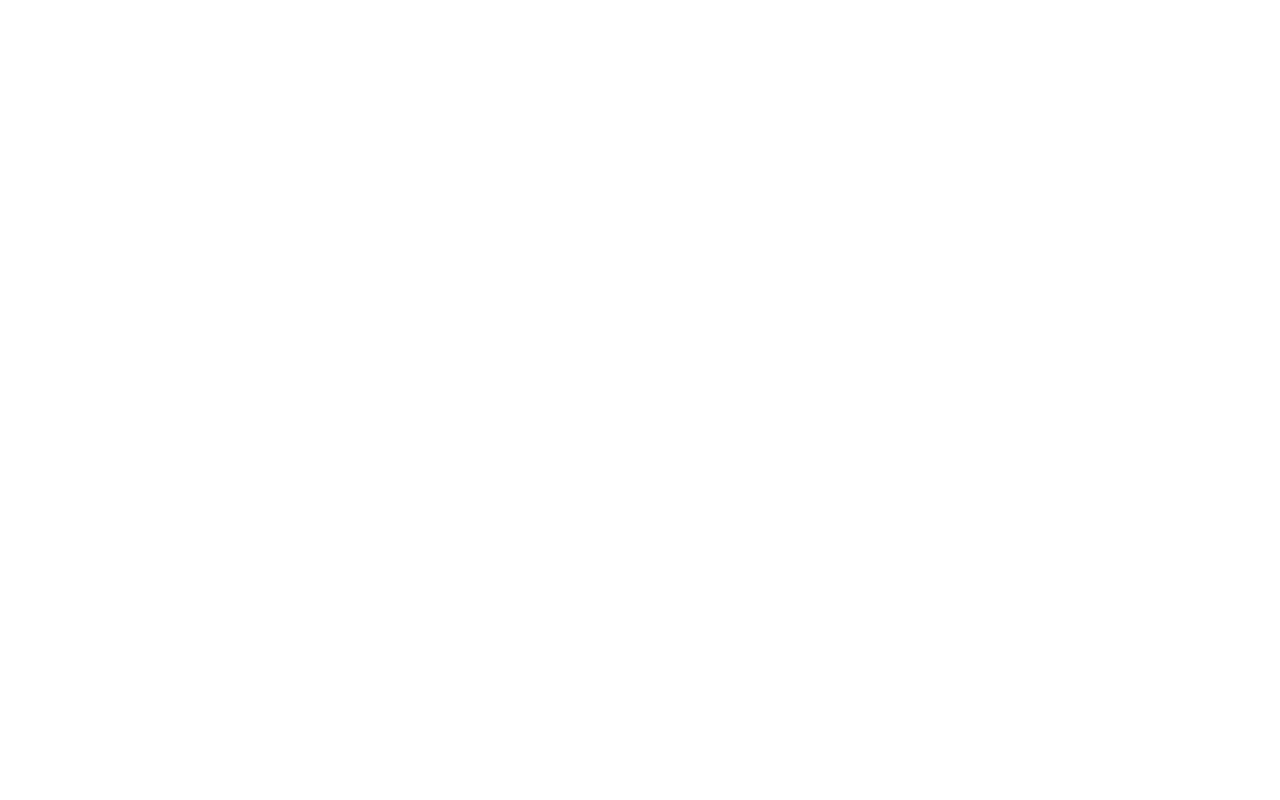
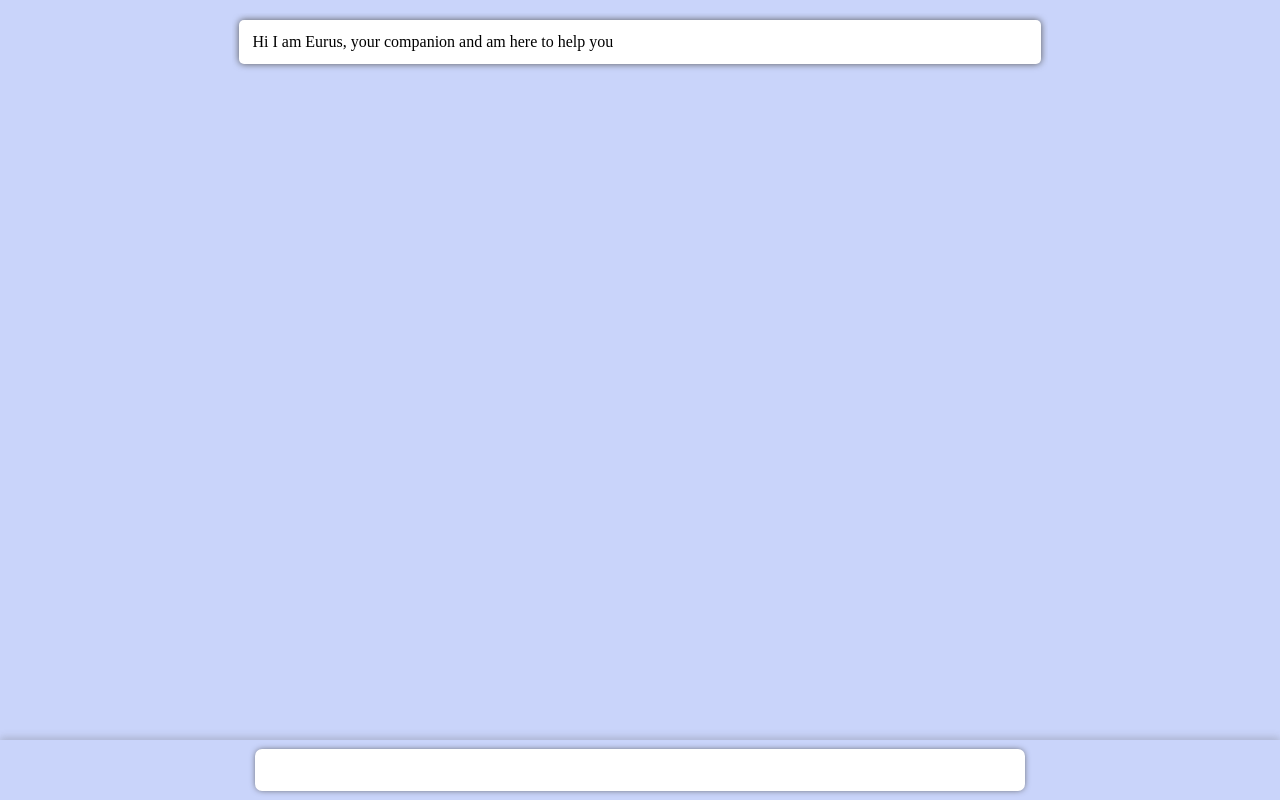
Before and after one commit to hngi/Team-Eurus-Chatbot, a plain HTML site: page index.html in a window 1280 px wide. Drawn offline with Linux system fonts and the light colour scheme; a web font is replaced by a local one.

Commit message:
made chatbot introduction and welcome

```diff
--- a/index.html
+++ b/index.html
@@ -1,14 +1,28 @@
 <!DOCTYPE html>
-<html lang="en">
+<html>
 <head>
-	<meta charset="UTF-8">
+	<title>Chat-bot</title>
+	<link rel="stylesheet" type="text/css" href="style.css">
+	<meta charset="utf-8">
 	<meta name="viewport" content="width=device-width, initial-scale=1.0">
-	<meta http-equiv="X-UA-Compatible" content="ie=edge">
-	<link rel="stylesheet" href="style.css">
-	<title>Chatbot</title>
+	<meta name="theme-color" content="#000">
+	<meta name="author" content="Team Eurus">
 </head>
 <body>
+	<div class="page">
+		<div class="chat-section">
+			<!-- display zone -->
+			<div id="dz">
+				<!-- <div class="chat chat-hu">Hi</div> -->
+			</div>
 
-	<script src="script.js"></script>
+			<!-- input zone -->
+		</div>
+		<div class="text-section">
+			<input type="" id="inp">
+		</div>
+	</div>
+
+	<script type="text/javascript" src="script.js"></script>
 </body>
 </html>
--- a/script.js
+++ b/script.js
@@ -1,4 +1,76 @@
-let questions = [
-	'What is your name ?',
-	''
-];
+let userText = document.querySelector("#inp");
+let dz = document.querySelector("#dz");
+
+window.onload = ()=>{
+	// dz.innerHTML = userText.value;
+	/*dz.innerHTML = */bot.greet();
+	userText.focus();
+}
+
+userText.addEventListener("change", (e)=>{
+	if (userText.value.length !== 0) {
+		dz.innerHTML += `<div class="chat chat-hu">${userText.value}</div>`;
+		bot.listen(userText.value);
+	}
+});
+
+let bot = {
+	name: "Eurus",
+	user: null,
+	asked: "",
+	listen: function(e){
+		console.log(e);
+		this.brain(e)
+	},
+	brain: function(e){
+		this.introduce();
+	},
+	say: function(e){
+		e = `<div class="chat chat-bot">${e}</div>`;
+		dz.innerHTML += e;
+	},
+	greet: function(){
+		let num = Math.random();
+		console.log(Math.floor(num*this.greetings.intros.length));
+		this.say(this.replacer(this.greetings.intros[Math.floor(num*this.greetings.intros.length)]));
+	},
+	introduce: function(){
+		let num = Math.random();
+		console.log(this.replacer(this.greetings.knowUser[Math.floor(num*this.greetings.knowUser.length)]));
+		this.say(this.replacer(this.greetings.knowUser[Math.floor(num*this.greetings.knowUser.length)]));
+	},
+	greetings: {
+		intros: [
+			`Hi I am {{name}}, I am your companion and am here to help you`,
+			`Hi I am {{name}}, your companion and am here to help you`
+		],
+		knowUser: [
+			`Hello this is {{name}}. what is your name`,
+			`Hello, I am {{name}}, what is your name.`
+		]
+	},
+	replacer: function(e){
+		return (e
+			.replace("{{name}}", this.name)
+			// .replace("{{name}}", this.name)
+		)
+	}
+}
+
+
+
+// (function(words){
+// 	// let words = [];
+// 	let links = [];
+// 	words = words.split(" ");
+// 	words.forEach((e)=>{
+// 		if (e.startsWith("www.") || e.startsWith("http:\/\/") || e.startsWith("https:\/\/")) {
+// 			links.push(e)
+// 		}
+// 	})
+// 	console.log(links)
+// })("https://stackoverflow.com, ww.goog.com")
+
+// (function(){
+
+// })(" ,")
--- a/style.css
+++ b/style.css
@@ -1,5 +1,73 @@
-body {
+@import url('https://fonts.googleapis.com/css?family=Muli&display=swap');
+@font-face{
+	font-family: Muli;
+	src: url(Muli/Muli-Regular.ttf);
+}
+
+*{
+	padding: 0;
 	margin: 0;
-	padding: 0;
-	font-family: Arial, Helvetica, sans-serif;
+	font-family: Muli;
+	box-sizing: border-box;
 }
+
+input{
+	display: block;
+}
+
+.page{
+	background-color: #c9d4fa;
+	height: 100vh;
+	padding: 13px;
+	position: relative;
+}
+
+.chat-section{
+	width: 65%;
+	margin: auto;
+	padding: 7px;
+	overflow-y: auto;
+}
+
+.chat{
+    box-shadow: 0 0 7px #585858;
+    padding: 13px;
+    border-radius: 5px;
+    margin-bottom: 17px;
+    font-weight: 500;
+}
+
+.chat-hu{
+	color: white;
+	background-color: #2d21f7;
+}
+
+.chat-bot{
+	background-color: white;
+}
+
+.text-section{
+    position: fixed;
+    bottom: 0;
+    left: 0;
+    right: 0;
+    height: 60px;
+    /* border: 1px solid black; */
+    padding-bottom: 10px;
+    padding-top: 10px;
+    background-color: inherit;
+    box-shadow: 0 -3px 7px #5858583d;
+}
+
+.text-section>input{
+	width: 60%;
+	margin: auto;
+	height: 40px;
+	border-radius: 6px;
+	border-color: transparent;
+	box-shadow: 0px 0px 6px #545557;
+	padding-left: 13px;
+	padding-right: 13px;
+	font-weight: 550;
+	outline-color: transparent;
+}
```
Also changed, not shown: FAQ.gif (added), 1 other file.
